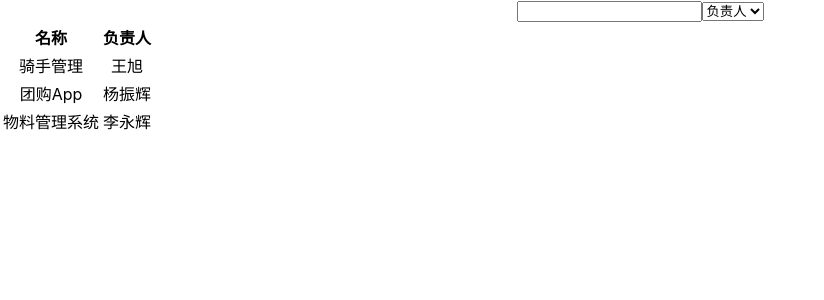
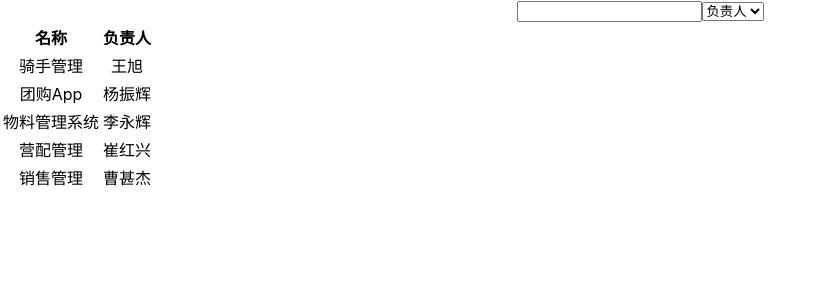
Before and after one commit to yzh19981225/-reactProject, a React (Create React App) app: page / in a window 1280 px wide. Shown: the top 300 px of the page, without its empty margins (0-824 px from the left). Built offline with nearby package versions, Linux system fonts and the light colour scheme; data requests are answered from the project's data file.

Commit message:
chore 实现列表查询

```diff
--- a/__json_server_mock__/db.json
+++ b/__json_server_mock__/db.json
@@ -43,6 +43,20 @@
       "personId":3,
       "organization":"物料组",
       "created":1604989757139
+    },
+    {
+      "id":4,
+      "name":"营配管理",
+      "personId":4,
+      "organization":"营配组",
+      "created":1604989757139
+    },
+    {
+      "id":5,
+      "name":"销售管理",
+      "personId":5,
+      "organization":"销售组",
+      "created":1604989757139
     }
   ]
 }
--- a/src/screens/project-list/index.jsx
+++ b/src/screens/project-list/index.jsx
@@ -2,6 +2,8 @@ import { useEffect, useState } from "react"
 import { List } from "./list"
 import { SearchPanel } from "./search-panel"
 import React from 'react';
+import {cleanObject} from "../../utils";
+import * as qs from "qs";
 
 const apiUrl = process.env.REACT_APP_API_URL
 export const ProjctListScreen = () => {
@@ -12,7 +14,7 @@ export const ProjctListScreen = () => {
     })
     const [list, setList] = useState([])
     useEffect(() => {
-        fetch(`${apiUrl}/projects`).then(async resPonse => {
+        fetch(`${apiUrl}/projects?${qs.stringify(cleanObject(param))}`).then(async resPonse => {
             if (resPonse.ok) {
                 setList(await resPonse.json())
             }
--- a/src/screens/project-list/list.jsx
+++ b/src/screens/project-list/list.jsx
@@ -8,11 +8,14 @@ export const List = ({list,users}) =>{
                 <th>负责人</th>
             </tr>
         </thead>
+        <tbody>
         {
-            list.map(project => <tr>
+            list.map(project => <tr key={project.id}>
                 <td>{project.name}</td>
-                <td>{users.find(user => user.id===project.personId)?.name ||'未知'}</td>
+                <td>{users.find( user => user.id === project.personId)?.name ||'未知'}</td>
             </tr>)
         }
+        </tbody>
+
     </table>
 }
--- a/src/screens/project-list/search-panel.jsx
+++ b/src/screens/project-list/search-panel.jsx
@@ -1,8 +1,5 @@
 import React from 'react';
 export const SearchPanel = ({ users, param, setParam }) => {
-
-
-
     return <form >
         <div>
             <input type="text" value={param.name} onChange={evt => setParam({
@@ -15,7 +12,7 @@ export const SearchPanel = ({ users, param, setParam }) => {
             })}>
                 <option value={''}>负责人</option>
                 {
-                    users.map(user => <option value={user.id}>{user.name}</option>)
+                    users.map(user => <option key={user.id} value={user.id}>{user.name}</option>)
                 }
             </select>
         </div>
--- /dev/null
+++ b/src/utils/index.js
@@ -0,0 +1,14 @@
+export const isFalsy = (value) => value === 0 ?true :  !!value
+
+
+//在一个函数里面直接改变传入得对象本身就是不好的因为js对象本身是引用类型
+export const cleanObject = (object) =>{
+    const result = {...object}
+    Object.keys(object).forEach(key=>{
+        const value = object[key]
+        if (!isFalsy(value)){
+            delete result[key]
+        }
+    })
+    return result;
+}
```
